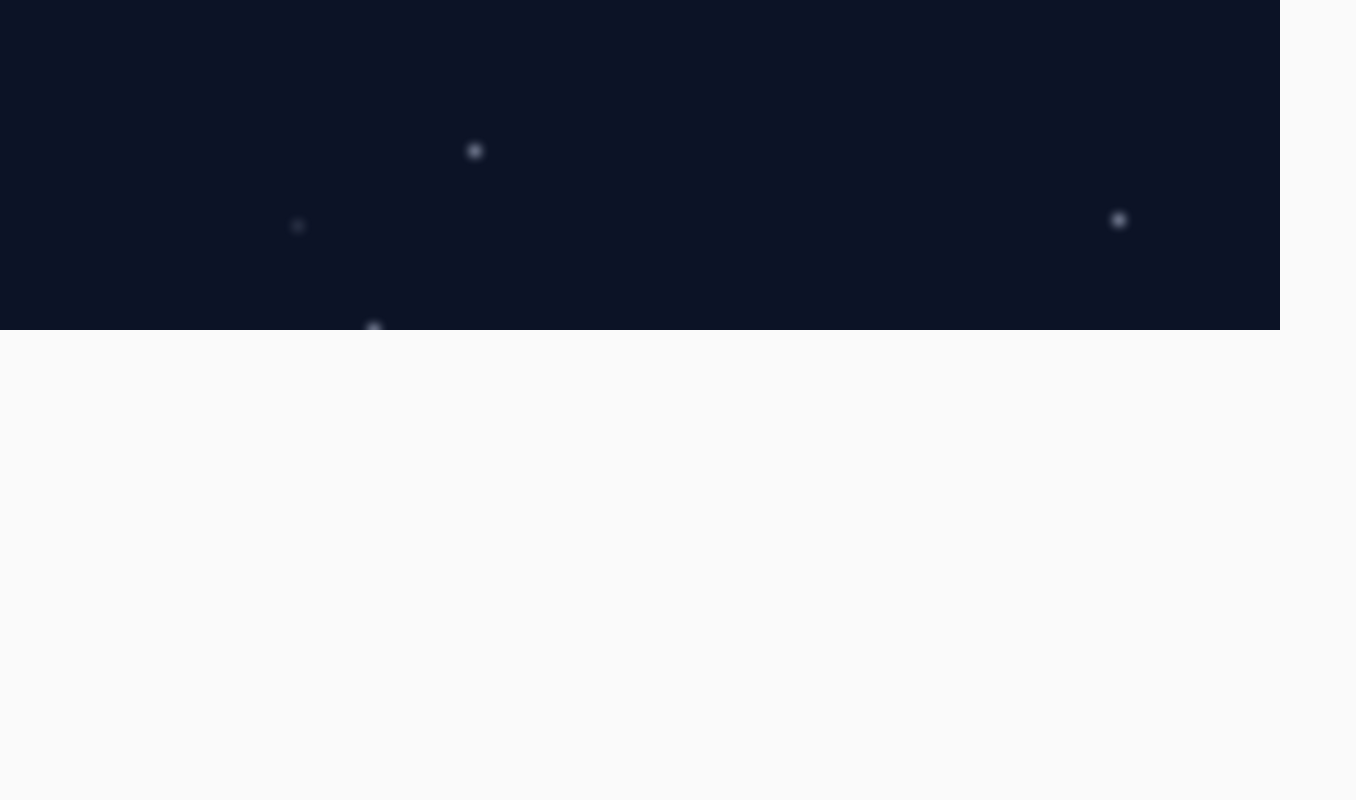
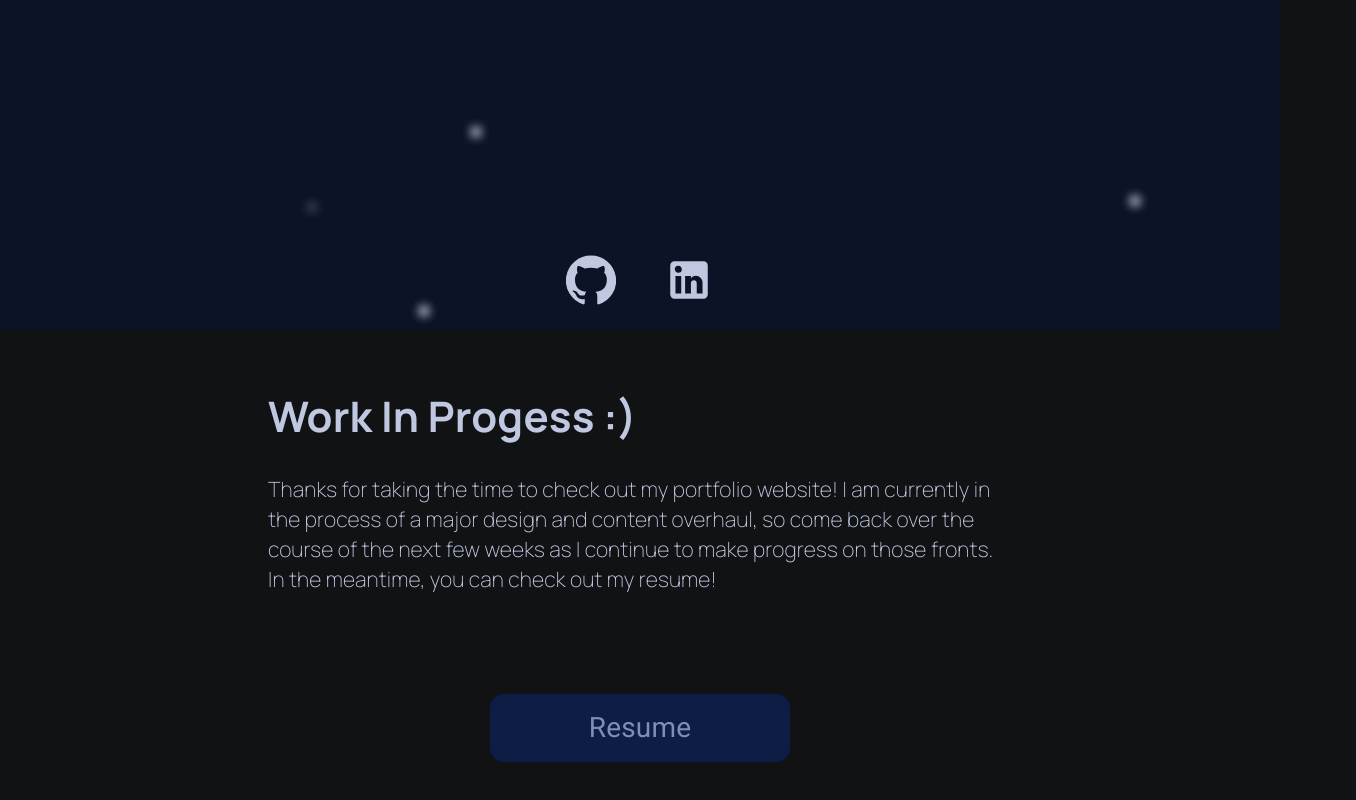
Before and after one commit to EthanBehrends/Portfolio, a React (Create React App) app: page / in a window 1280 px wide. Shown: the part 470-1270 px from the top of the page, 1356 px wide, since content can reach past the window. Before the commit the page ends 800 px from the top, so only its background shows below. Built offline with nearby package versions, Linux system fonts and the light colour scheme.

Commit message:
Placeholder Site ready

```diff
--- a/src/Components/Home.js
+++ b/src/Components/Home.js
@@ -17,6 +17,7 @@ function Home() {
     <Helmet>
       <title>Ethan Behrends | Home</title>
     </Helmet>
+    <div id="landing">
       <Container>
         <div id="name">
           <h1>
@@ -25,23 +26,33 @@ function Home() {
           <h2>software engineer</h2>
         </div>
         <SnowCont num={10}/>
-
-      <Grid container="container" justify="center" style={{position: "absolute"}} alignItems="center" spacing={6}>
+        <div class="socialBar">
+          <Grid container="container" justify="center" alignItems="center" spacing={6}>
             <Grid item="item">
               <SocialLink url="https://github.com/EthanBehrends">
-            <GitHub style={{color: "#bfc8e0", fontSize: "50px"}}/>
+                <GitHub style={{
+                    color: "#bfc8e0",
+                    fontSize: "50px"
+                  }}/>
               </SocialLink>
             </Grid>
-        <Grid item>
+            <Grid item="item">
               <SocialLink url="https://linkedin.com/in/Ethan-Behrends">
-            <LinkedIn style={{color: "#bfc8e0", fontSize: "50px"}}/>
+                <LinkedIn style={{
+                    color: "#bfc8e0",
+                    fontSize: "50px"
+                  }}/>
               </SocialLink>
             </Grid>
           </Grid>
-      <div id="content">
-        <h1>Who I am</h1>
         </div>
       </Container>
+    </div>
+    <div id="content">
+        <h1>Work In Progess :)</h1>
+        <p>Thanks for taking the time to check out my portfolio website! I am currently in the process of a major design and content overhaul, so come back over the course of the next few weeks as I continue to make progress on those fronts. In the meantime, you can check out my resume!</p>
+        <a id="tempResume" href="resume" target='_blank' rel='noopener noreferrer'>Resume</a>
+  </div>
   </div>)
 }
 
--- a/src/Components/Resume.js
+++ b/src/Components/Resume.js
@@ -1,7 +1,7 @@
 import React from 'react'
 
 function Resume() {
-  return (<object data="./Assets/Ethan_Behrends_Resume_Fall_2020_Parsable.pdf" type="application/pdf" width="100%" height="100%">
+  return (<object style={{height: "100vh"}} data="./Assets/Ethan_Behrends_Resume_Fall_2020_Parsable.pdf" type="application/pdf" width="100%" height="100%">
 
   </object>)
 }
--- a/src/styles.css
+++ b/src/styles.css
@@ -1,9 +1,16 @@
 @import url("https://fonts.googleapis.com/css2?family=Manrope:wght@200;700&family=PT+Serif:ital@0;1&display=swap");
+#root {
+  min-height: 100vh;
+}
+
+html {
+  background-color: #111214;
+}
+
 #body {
   margin: 0;
-  padding: 2em;
-  background-color: #0c1326;
   box-sizing: border-box;
+  background-color: #111214;
   min-height: 100vh;
 }
 
@@ -20,6 +27,21 @@
   margin: 0;
 }
 
+#landing {
+  position: relative;
+  height: 100vh;
+  background-color: #0c1326;
+}
+
+#content {
+  padding: 2em;
+  width: 100vw;
+  max-width: 800px;
+  box-sizing: border-box;
+  margin: auto;
+  position: relative;
+}
+
 h1 {
   color: #bfc8e0;
   font-family: "Manrope", sans-serif;
@@ -31,6 +53,32 @@ h2 {
   font-family: "Manrope", sans-serif;
   font-weight: 200;
   font-size: 2em;
+}
+
+p {
+  color: #bfc8e0;
+  font-size: 1.5em;
+  font-family: "Manrope", sans-serif;
+}
+
+#tempResume {
+  text-decoration: none;
+  color: #7f8eb8;
+  padding: 0.5em;
+  display: block;
+  margin: 100px auto;
+  background-color: #0e1d45;
+  text-align: center;
+  font-size: 2em;
+  width: 300px;
+  box-sizing: border-box;
+  transition: 0.2s;
+  border-radius: 0.5em;
+}
+
+#tempResume:hover {
+  color: #bfc8e0;
+  background-color: #7f8eb8;
 }
 
 .snowOuter {
--- a/src/styles.sass
+++ b/src/styles.sass
@@ -1,14 +1,20 @@
 @import url('https://fonts.googleapis.com/css2?family=Manrope:wght@200;700&family=PT+Serif:ital@0;1&display=swap')
 
+$darker: #111214
 $dark: #0c1326
 $light: #7f8eb8
 $lighter: #bfc8e0
 
+#root
+  min-height: 100vh
+
+html
+  background-color: $darker
+
 #body
   margin: 0
-  padding: 2em
-  background-color: $dark
   box-sizing: border-box
+  background-color: $darker
   min-height: 100vh
 
 #name
@@ -22,6 +28,19 @@ $lighter: #bfc8e0
 #name h1, #name h2
   margin: 0
 
+#landing
+  position: relative
+  height: 100vh
+  background-color: $dark
+
+#content
+  padding: 2em
+  width: 100vw
+  max-width: 800px
+  box-sizing: border-box
+  margin: auto
+  position: relative
+
 h1
   color: $lighter
   font-family: 'Manrope', sans-serif
@@ -32,6 +51,29 @@ h2
   font-family: 'Manrope', sans-serif
   font-weight: 200
   font-size: 2em
+
+p
+  color: $lighter
+  font-size: 1.5em
+  font-family: 'Manrope', sans-serif
+
+#tempResume
+  text-decoration: none
+  color: $light
+  padding: .5em
+  display: block
+  margin: 100px auto
+  background-color: #0e1d45
+  text-align: center
+  font-size: 2em
+  width: 300px
+  box-sizing: border-box
+  transition: .2s
+  border-radius: .5em
+
+#tempResume:hover
+  color: $lighter
+  background-color: $light
 
 .snowOuter
   position: absolute
```
Also changed, not shown: 1 other file (tests, documents, lock files or other folders). Lines whose indentation alone changed are shown as unchanged.
